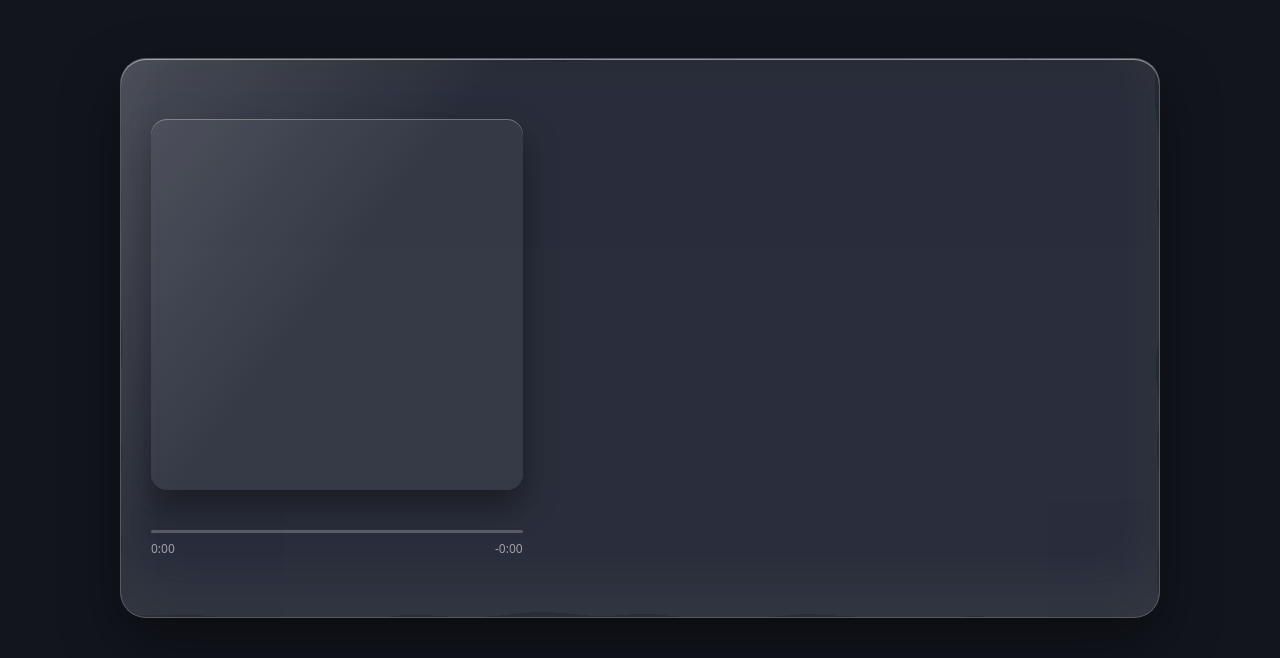
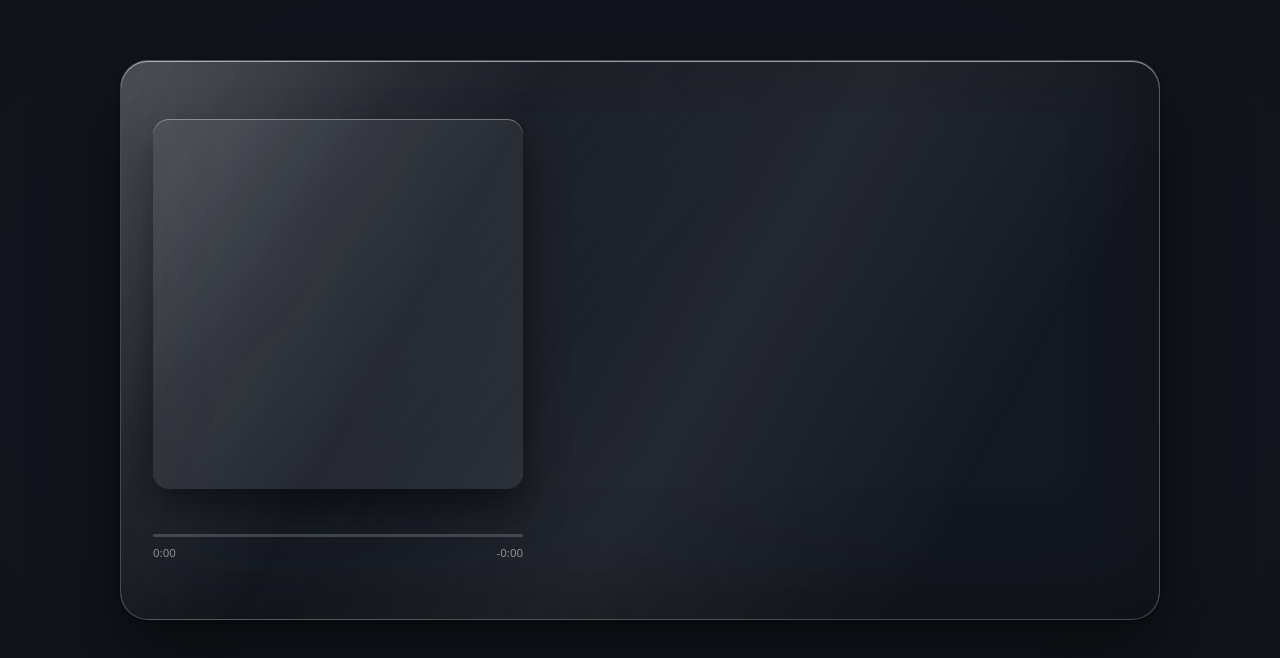
Before and after one commit to mitige/deezer-glass, a website built with Vite: page src/renderer/index.html in a window 1280 px wide. Built offline with nearby package versions, Linux system fonts and the light colour scheme.

Commit message:
style(renderer): premium sober glass — dark tint, light text, accent progress, caustic

```diff
--- a/src/renderer/styles/app.css
+++ b/src/renderer/styles/app.css
@@ -1,58 +1,75 @@
 * { margin: 0; box-sizing: border-box; }
 :root { --art-1: #2a2f3a; --art-2: #12151d; --art-accent: #8aa0c8; --art-ink: #ffffff; }
-body { height: 100vh; overflow: hidden; background: #0b0f17; color: var(--art-ink); font-family: system-ui, sans-serif; }
+body { height: 100vh; overflow: hidden; background: #0b0f17; color: #fff; font-family: system-ui, sans-serif; }
 #drag { position: fixed; top: 0; left: 0; right: 0; height: 40px; -webkit-app-region: drag; z-index: 4; }
 
 #bg { position: fixed; inset: 0; z-index: 0; overflow: hidden; background: var(--art-2, #12151d); }
 .bg-layer {
   position: absolute; inset: -15%;
   background-size: cover; background-position: center;
-  filter: blur(60px) saturate(140%) brightness(.7);
+  filter: blur(64px) saturate(116%) brightness(.56);
   transition: opacity .8s ease;
-  animation: drift 34s ease-in-out infinite alternate;
+  animation: drift 40s ease-in-out infinite alternate;
 }
 .bg-layer::after {
   content: ''; position: absolute; inset: 0;
-  background: radial-gradient(120% 90% at 75% 15%, var(--art-accent, transparent) 0%, transparent 55%);
-  opacity: .35;
+  background: radial-gradient(120% 90% at 72% 12%, var(--art-accent, transparent) 0%, transparent 52%);
+  opacity: .2;
+}
+#bg::after {
+  content: ''; position: absolute; inset: 0; pointer-events: none;
+  background: radial-gradient(130% 120% at 50% 42%, transparent 38%, rgba(4,6,10,.5) 100%);
 }
 @keyframes drift {
-  from { transform: scale(1.25) translate(-2%, -1%); }
-  to   { transform: scale(1.4) translate(2%, 2%); }
+  from { transform: scale(1.22) translate(-2%, -1%); }
+  to   { transform: scale(1.38) translate(2%, 2%); }
 }
 
 #app { position: relative; z-index: 1; height: 100vh; padding: 26px; display: grid; place-items: center; }
 
 .glass {
   position: relative; width: min(1040px, 100%); height: min(560px, 100%);
-  display: grid; grid-template-columns: 38% 1fr; gap: 30px; padding: 30px;
-  border-radius: 26px; overflow: hidden; color: var(--art-ink);
-  background: rgba(255,255,255,0.07);
-  backdrop-filter: blur(22px) saturate(185%);
-  -webkit-backdrop-filter: blur(22px) saturate(185%);
-  border: 1px solid rgba(255,255,255,0.24);
-  box-shadow: inset 0 1px 0 rgba(255,255,255,0.5), inset 0 -30px 60px rgba(255,255,255,0.05), 0 24px 60px rgba(0,0,0,0.4);
+  display: grid; grid-template-columns: 38% 1fr; gap: 30px; padding: 32px;
+  border-radius: 28px; overflow: hidden; color: #fff; isolation: isolate;
+  background:
+    linear-gradient(135deg, rgba(255,255,255,0.11), rgba(255,255,255,0.02) 46%),
+    rgba(12,15,22,0.22);
+  backdrop-filter: blur(26px) saturate(140%);
+  -webkit-backdrop-filter: blur(26px) saturate(140%);
+  border: 1px solid rgba(255,255,255,0.22);
+  box-shadow:
+    inset 0 1px 0 rgba(255,255,255,0.55),
+    inset 0 -40px 90px rgba(0,0,0,0.22),
+    0 34px 80px rgba(0,0,0,0.55),
+    0 2px 8px rgba(0,0,0,0.30);
 }
 .glass::before {
-  content: ''; position: absolute; inset: 0; z-index: -1;
-  background: inherit;
+  content: ''; position: absolute; inset: -4px; z-index: -1; pointer-events: none;
+  background: linear-gradient(120deg,
+    rgba(255,255,255,0.20) 0%, rgba(255,255,255,0) 32%,
+    rgba(255,255,255,0.14) 56%, rgba(255,255,255,0) 80%);
   filter: url(#liquid);
-  opacity: .6;
+  opacity: .6; mix-blend-mode: overlay;
 }
 .glass::after {
-  content: ''; position: absolute; top: -60%; left: -30%; width: 70%; height: 200%;
-  background: linear-gradient(118deg, rgba(255,255,255,0.32), rgba(255,255,255,0) 58%);
+  content: ''; position: absolute; top: -60%; left: -35%; width: 65%; height: 200%;
+  background: linear-gradient(118deg, rgba(255,255,255,0.24), rgba(255,255,255,0) 60%);
   transform: rotate(9deg); pointer-events: none;
-  animation: sheen 12s ease-in-out infinite alternate;
+  animation: sheen 14s ease-in-out infinite alternate;
 }
-@keyframes sheen { from { transform: rotate(9deg) translateX(-6%); } to { transform: rotate(9deg) translateX(10%); } }
+@keyframes sheen { from { transform: rotate(9deg) translateX(-8%); } to { transform: rotate(9deg) translateX(10%); } }
 
 #left { display: flex; flex-direction: column; justify-content: center; }
 #art { width: 100%; aspect-ratio: 1; height: auto; border-radius: 16px;
   background-size: cover; background-position: center; background-color: rgba(255,255,255,.06);
-  box-shadow: 0 16px 34px rgba(0,0,0,.4), inset 0 1px 0 rgba(255,255,255,.3); }
-#title { font-size: 26px; font-weight: 600; margin-top: 18px; letter-spacing: .2px; }
-#artist { font-size: 15px; opacity: .66; margin-top: 4px; }
-#progress { height: 3px; border-radius: 3px; background: rgba(255,255,255,.22); margin-top: 18px; width: 100%; }
-#bar { height: 100%; border-radius: 3px; background: var(--art-ink); width: 0; }
-#times { display: flex; justify-content: space-between; font-size: 12px; opacity: .55; margin-top: 7px; }
+  box-shadow: 0 18px 40px rgba(0,0,0,.5), inset 0 1px 0 rgba(255,255,255,.35); }
+#title { font-size: 27px; font-weight: 600; margin-top: 20px; letter-spacing: .2px;
+  color: rgba(255,255,255,.97); text-shadow: 0 2px 18px rgba(0,0,0,.5); }
+#artist { font-size: 14px; margin-top: 5px; letter-spacing: .3px;
+  color: rgba(255,255,255,.66); text-shadow: 0 1px 10px rgba(0,0,0,.4); }
+#progress { height: 3px; border-radius: 3px; background: rgba(255,255,255,.18); margin-top: 20px; width: 100%; }
+#bar { height: 100%; border-radius: 3px; width: 0;
+  background: var(--art-accent);
+  box-shadow: 0 0 12px color-mix(in srgb, var(--art-accent) 75%, transparent); }
+#times { display: flex; justify-content: space-between; font-size: 11.5px; margin-top: 8px;
+  color: rgba(255,255,255,.5); }
```
